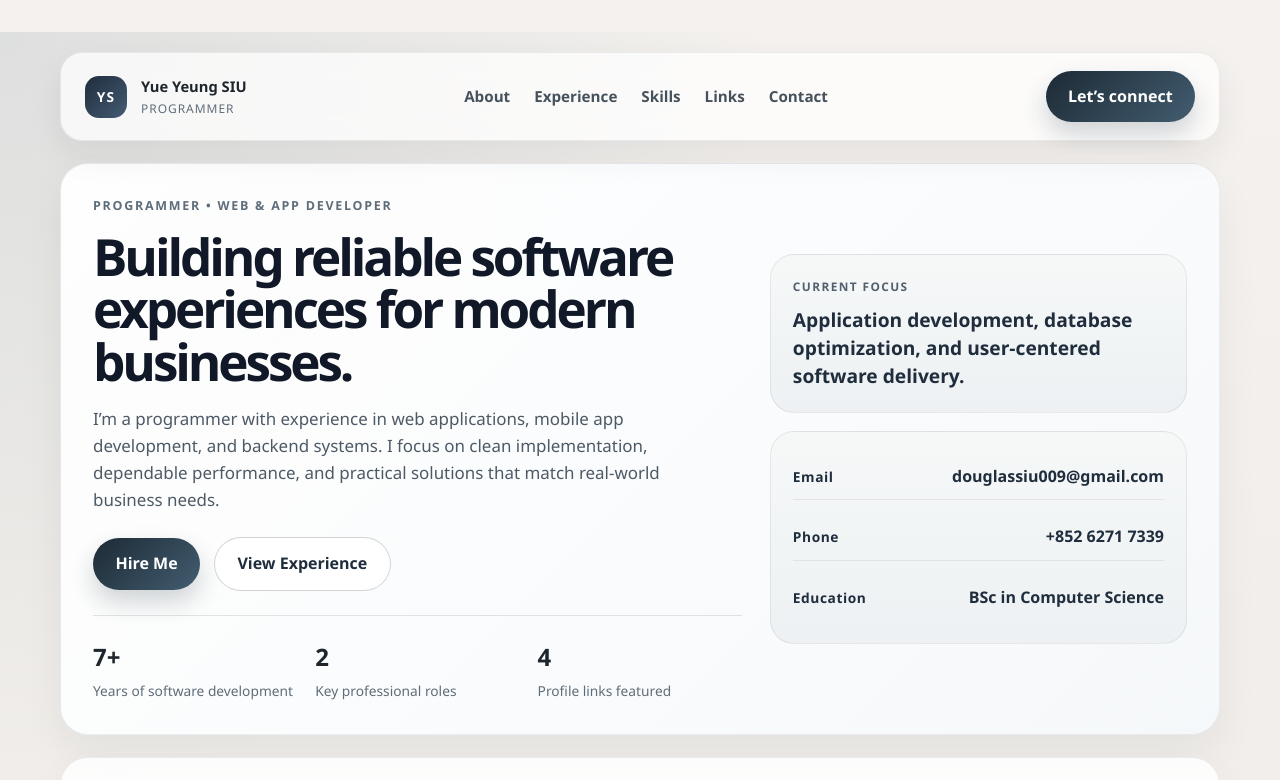
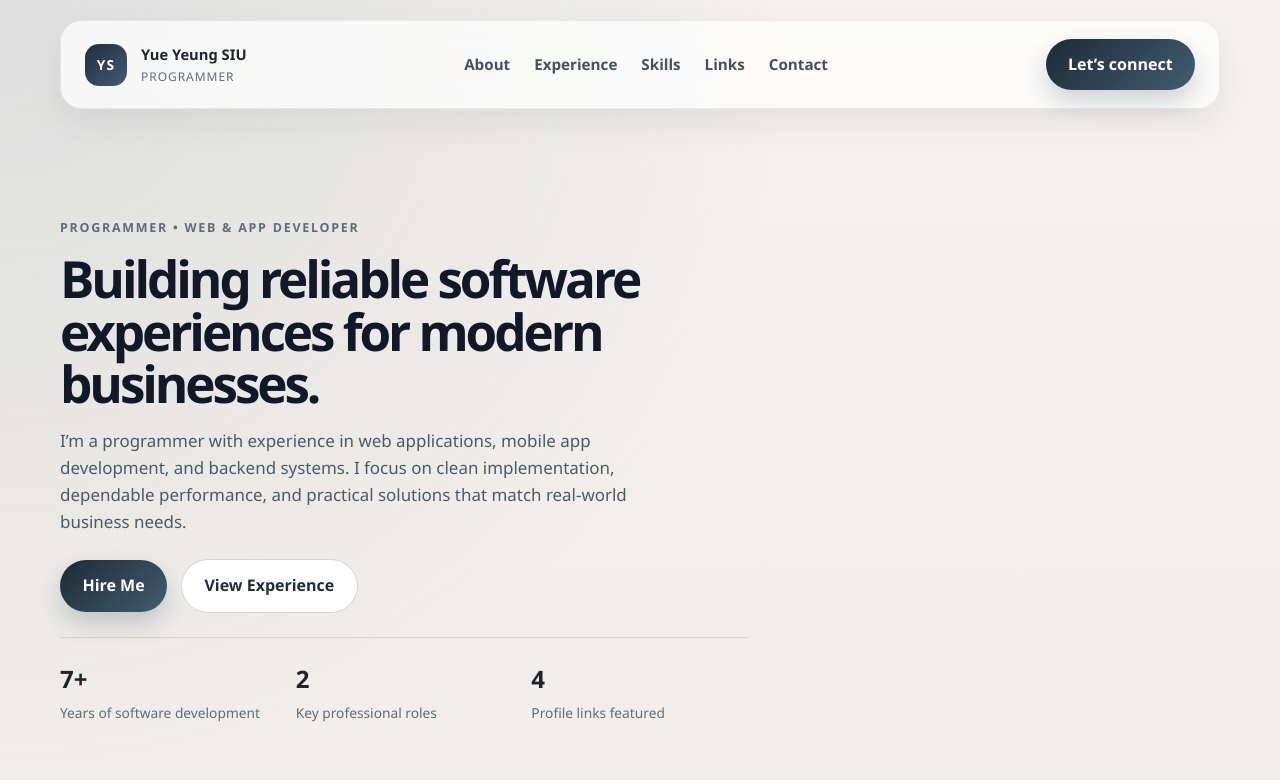
Before and after one commit to douglassiu/portfolio, a React (Vite) app in the folder client/: page / in a window 1280 px wide. Shown: the top 780 px of the page. Built offline with nearby package versions, Linux system fonts and the light colour scheme.

Commit message:
hero page

```diff
--- a/client/src/App.jsx
+++ b/client/src/App.jsx
@@ -71,7 +71,7 @@ function App() {
       </header>
 
       <main className="page-content">
-        <section className="hero section-shell">
+        <section className="hero">
           <div className="hero-copy">
             <p className="eyebrow">Programmer • Web &amp; App Developer</p>
             <h1>Building reliable software experiences for modern businesses.</h1>
@@ -104,28 +104,6 @@ function App() {
                 <span>Profile links featured</span>
               </li>
             </ul>
-          </div>
-
-          <div className="hero-panel">
-            <div className="panel-card highlight-card">
-              <p className="small-label">Current focus</p>
-              <h3>Application development, database optimization, and user-centered software delivery.</h3>
-            </div>
-
-            <div className="panel-card details-card">
-              <div className="detail-row">
-                <span className="detail-label">Email</span>
-                <a href="mailto:douglassiu009@gmail.com">douglassiu009@gmail.com</a>
-              </div>
-              <div className="detail-row">
-                <span className="detail-label">Phone</span>
-                <a href="tel:+85262717339">+852 6271 7339</a>
-              </div>
-              <div className="detail-row">
-                <span className="detail-label">Education</span>
-                <span>BSc in Computer Science</span>
-              </div>
-            </div>
           </div>
         </section>
 
--- a/client/src/index.css
+++ b/client/src/index.css
@@ -53,7 +53,7 @@ a {
 
 .portfolio-page {
   width: min(1200px, calc(100% - 32px));
-  margin: 32px auto;
+  margin: auto;
   padding: 20px;
 }
 
@@ -178,7 +178,7 @@ a {
   grid-template-columns: 1.4fr 0.9fr;
   gap: 28px;
   align-items: center;
-  background: linear-gradient(135deg, rgba(255,255,255,0.96) 0%, rgba(245,248,250,0.96) 100%);
+  height: calc(100vh - 120px);
 }
 
 .hero-copy {
```
